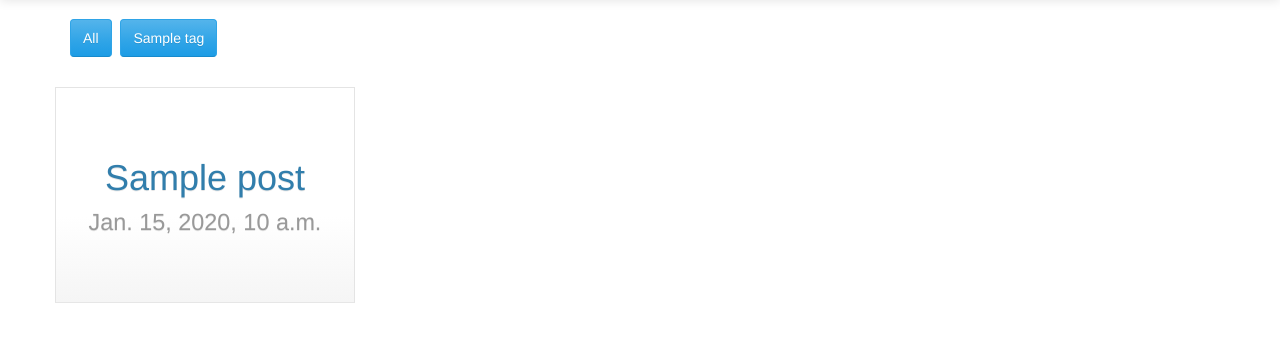
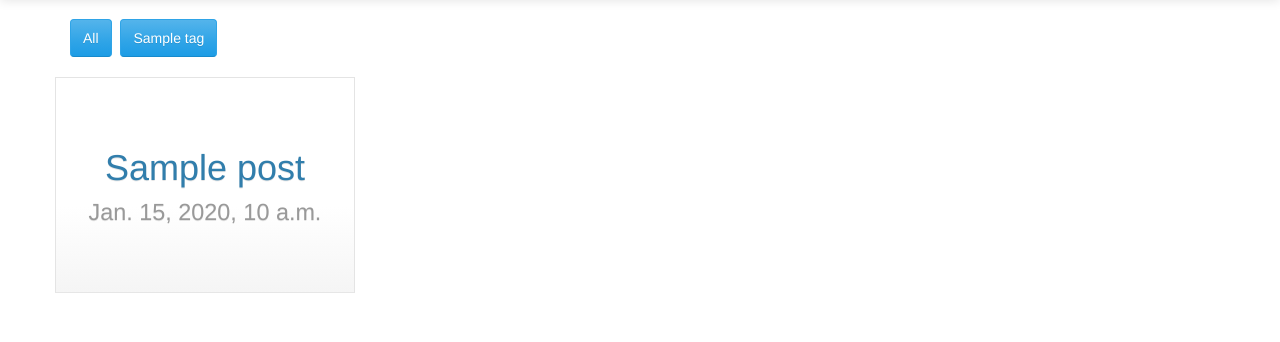
Before and after one commit to MichaelWashburnJr/mdwjr.com, a Django app: template mysite/blog/templates/post_list.html in a window 1280 px wide. Shown: the part 51-393 px from the top of the page. Run offline with Django 3.2, Linux system fonts and the light colour scheme; the template is opened without the code that fills it: most values are stand-ins (such as "Sample title", 1, 10 or a date in 2020); some libraries are stand-ins or nearby versions.

Commit message:
Make margin above tiles smaller

```diff
--- a/mysite/mysite/static/css/additional.css
+++ b/mysite/mysite/static/css/additional.css
@@ -56,7 +56,7 @@ body{
     border-radius: 0px;
     /* sizes change per screen size */
     margin-right: 20px;
-    margin-top: 20px;
+    margin-top: 10px;
 
     padding-top: 50px;
     padding-bottom: 55px;
```
